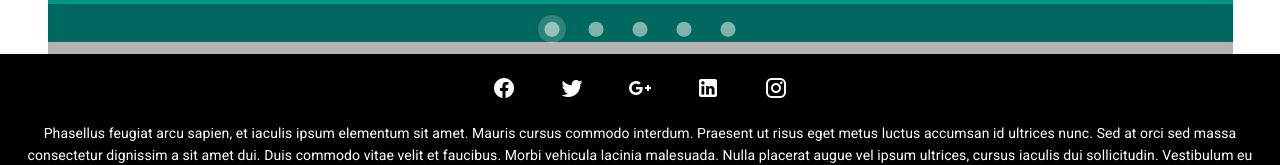
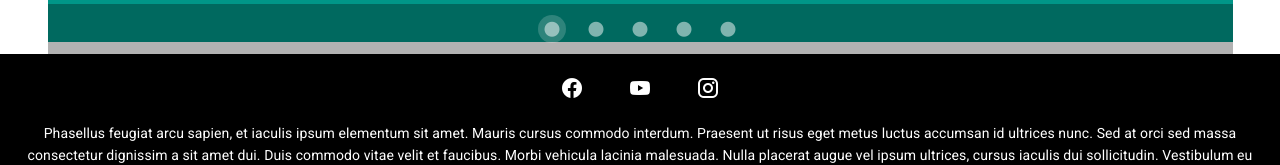
Before and after one commit to mismaah-abdulla/ripple-community, a Vue app: page / in a window 1280 px wide. Shown: the part 1347-1512 px from the top of the page. Built offline with nearby package versions, Linux system fonts and the light colour scheme.

Commit message:
social media links in footer

```diff
--- a/src/App.vue
+++ b/src/App.vue
@@ -59,12 +59,13 @@
     >
       <v-card-text>
         <v-btn
-          v-for="icon in icons"
-          :key="icon"
+          v-for="contact in contacts"
+          :key="contact.id"
           class="mx-4 white--text"
           icon
+          v-bind:href="contact.link" target="_blank"
         >
-          <v-icon size="24px">{{ icon }}</v-icon>
+          <v-icon size="24px">{{ contact.icon }}</v-icon>
         </v-btn>
       </v-card-text>
 
@@ -89,12 +90,10 @@ export default {
   components: {
   },
   data: () => ({
-    icons: [
-        'mdi-facebook',
-        'mdi-twitter',
-        'mdi-google-plus',
-        'mdi-linkedin',
-        'mdi-instagram',
+    contacts: [
+        {id: 1, icon: 'mdi-facebook', link: "https://www.facebook.com/ripplecommunity.space/"},
+        {id: 2, icon: 'mdi-youtube', link: "https://www.youtube.com/channel/UCwH3qttuVdHARTyZaZXQqOw"},
+        {id: 3, icon: 'mdi-instagram', link: "https://www.instagram.com/ripple.community/"}
       ],
   })
 }
```
Also changed, not shown: public/tianamen square.PNG (deleted).
